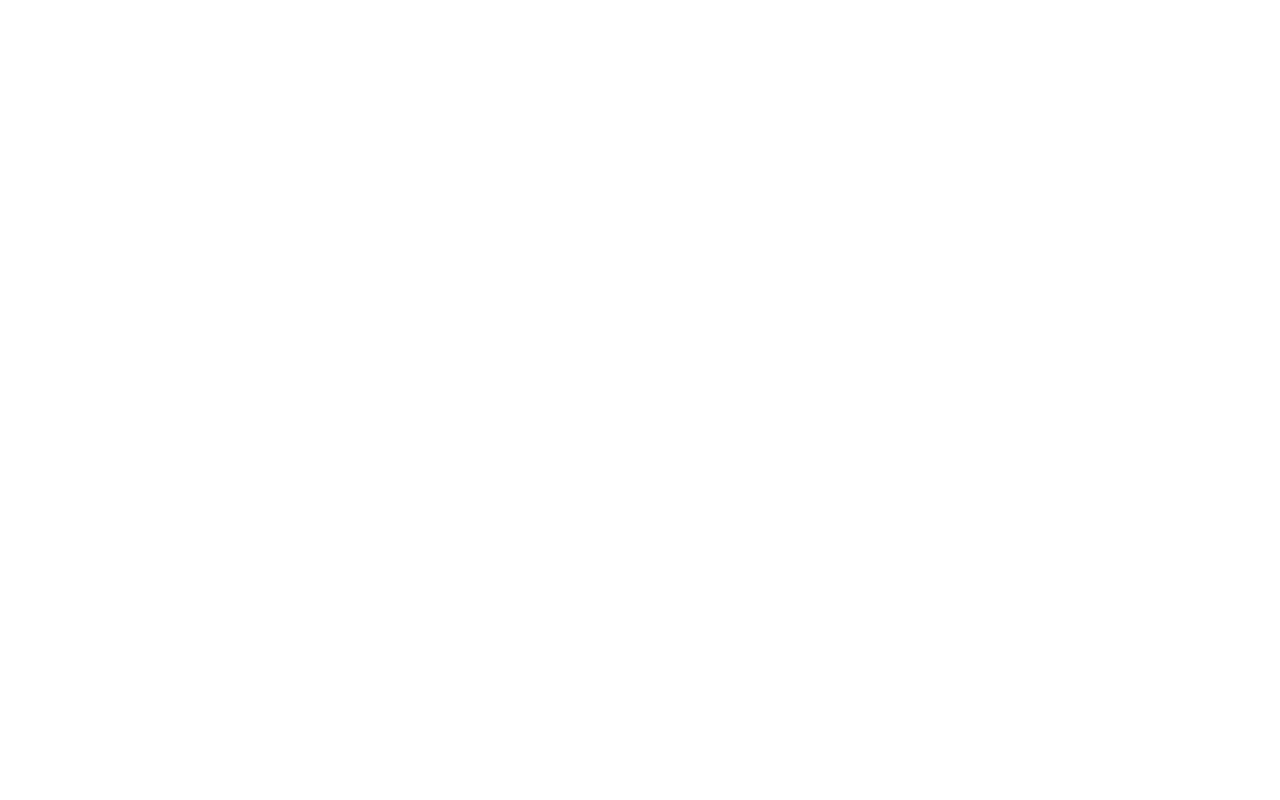
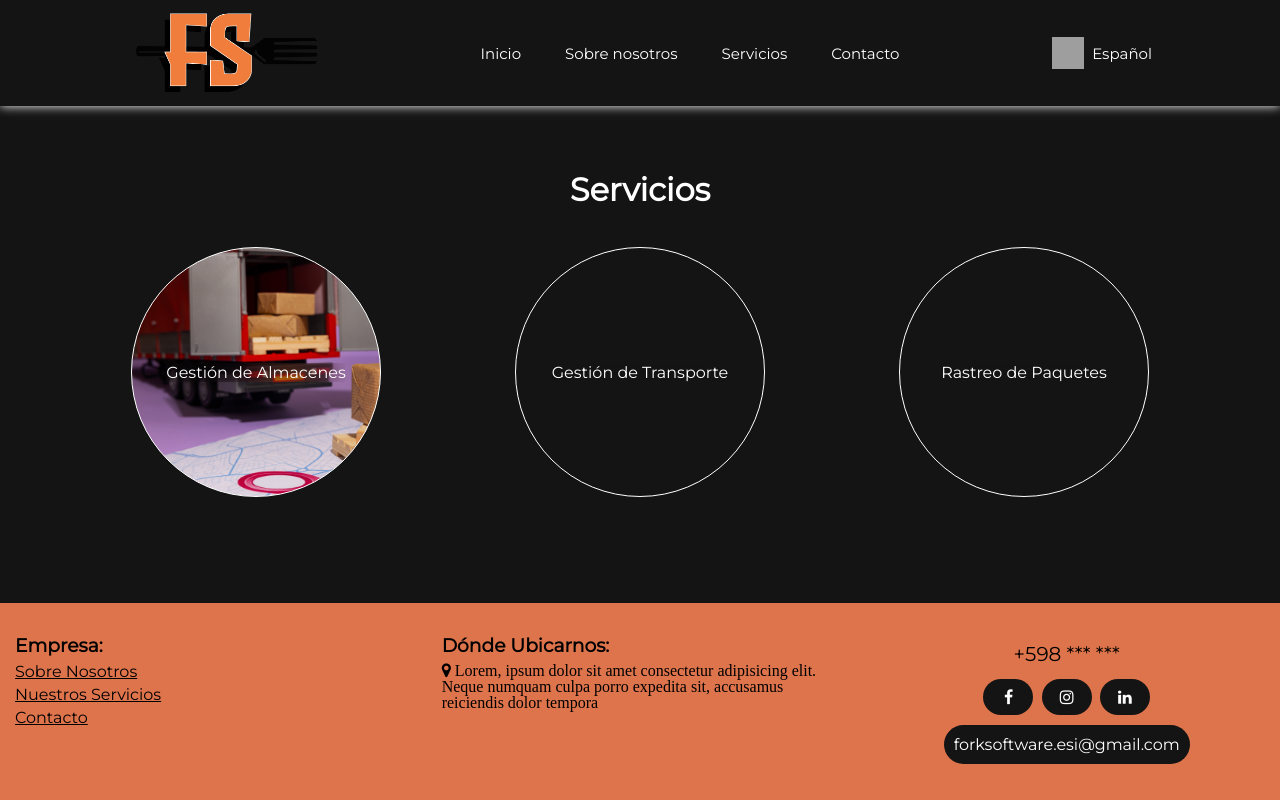
Before and after one commit to SantiagoFerrrao/Pagina-Web, a plain HTML site: page html/servicios.html in a window 1280 px wide. Drawn offline with Linux system fonts and the light colour scheme; grey boxes are pictures that could not be loaded.

Commit message:
Empezamos con la pagina de servicios

```diff
--- /dev/null
+++ b/css/servicios.css
@@ -0,0 +1,268 @@
+*{
+    margin: 0;
+    padding: 0;
+    box-sizing: border-box;
+    font-family: 'Montserrat', sans-serif;
+}
+
+body{
+    background-color: #141414;
+    position: relative;
+    /*padding-bottom: 10em;*/
+    min-height: 100vh;
+}
+
+header{
+    width: 100%;
+    position: static;
+    /*
+    justify-content: space-between;
+    align-items: center;
+    */
+    padding: 1px 10%;
+    background-color: #141414;
+    box-shadow: 0 0 10px #FFFFFF;
+    /*background-color: #de744c;*/
+}
+
+.logo{
+    width: 200px;
+    height: 100px;
+    cursor: pointer;
+}
+
+.menu-idioma{
+    position: relative;
+}
+
+.menu-idioma ul{
+    background-color: #141414;
+    border: 1px solid rgba(255, 255, 255, 0.49);
+    display: none;
+    position: absolute;
+}
+
+.menu-idioma ul li{
+    list-style: none;
+    display: flex;
+    justify-content: space-between;
+}
+
+.menu-idioma ul li a{
+    width: 125px;
+    display: block;
+    padding: 5px 10px;
+}
+
+.menu-idioma ul li a::before{
+    content: '';
+    display: inline-block;
+    width: 32px;
+    height: 32px;
+    margin-right: 7px;
+    vertical-align: middle;
+}
+
+.us::before{
+    background-image: url(https://flagsapi.com/US/flat/32.png);
+}
+
+.es::before{
+    background-image: url(https://flagsapi.com/ES/flat/32.png);
+}
+
+.menu-idioma:hover ul{
+    display: block;
+}
+
+.menu-idioma a:hover{
+    text-decoration: underline;
+}
+
+.seleccionar_idioma{
+    cursor: pointer;
+    display: flex;
+    justify-content: space-between;
+    align-items: center;
+    color: white;
+    width: 100px;
+}
+
+.seleccionar_idioma::before{
+    content: '';
+    display: block;
+    width: 32px;
+    height: 32px;
+    background-image: url(https://flagsapi.com/ES/flat/32.png);
+}
+
+
+nav{
+    display: flex;
+    margin: 0 auto;
+    font-size: 15px;
+    justify-content: space-between;
+    align-items: center;
+}
+
+li, a, button{
+    text-decoration: none;
+    color: #FFFFFF;
+}
+
+.nav_links{
+    list-style: none;
+}
+
+.nav_links li{
+    display: inline-block;
+    padding: 0px 20px;
+}
+
+.nav_links li a{
+    transition: all 0.7s ease 0s;
+}
+
+.nav_links a:hover{
+    transition: all 0.7s ease 0s;
+    font-size: 18px;
+    color: #0088ae;
+}
+
+/*-------------------------------------------------------------------------*/
+
+.servicios{
+    text-align: center;
+    padding: 5% 0;
+}
+
+ul.nav_servicios{
+    display: flex;
+    padding: 0 5%;
+}
+
+li.a{
+    display: flex;
+    justify-content: center;
+    align-items: center;
+    list-style: none;
+    width: 250px;
+    height: 250px;
+    margin: auto;
+    border: 1px solid white;
+    border-radius: 50%;
+    text-align: center;
+}
+
+.ges_almacenes{
+    background-image: url(/img/camion-caja-mapa.jpg);
+    background-repeat: no-repeat;
+    background-size: cover;
+}
+
+.texto-li{
+    backdrop-filter: blur(10px);
+}
+/*-------------------------------------------------------------------------*/
+
+footer{
+    bottom: 0;
+    width: 100%;
+    padding: 1em 0;
+    position: absolute;
+    background-color: #DE744C;
+}
+
+.container-footer{
+    display: flex;
+    justify-content: space-evenly;
+    flex-wrap: wrap;
+}
+
+.espacio{
+    flex: 1;
+    margin: 15px;
+}
+
+.empresa li{
+    margin: 4px 0px;
+}
+
+.empresa a{
+    color: black;
+    text-decoration: underline;
+}
+
+.empresa a:hover{
+    color: #0c6eb4;
+}
+
+.empresa-container{
+    list-style: none;
+}
+
+.empresa-container .empresa{
+    list-style: none;
+}
+
+h3{
+    margin-bottom: 5px;
+}
+
+.container-redes{
+    width: 100%;
+    height: 100%;
+    display: flex;
+    justify-content: center;
+    align-items: center;
+    color: white;
+}
+
+.container-redes ul li{
+    list-style: none;
+}
+
+.red, .email{
+    padding: 10px;
+    width: 50px;
+    border-radius: 50px;
+    text-align: center;
+    text-decoration: none;
+    margin: 5px 2px;
+    background-color: #141414;
+}
+
+.email{
+    width: 100%;
+}
+
+.numero{
+    text-align: center;
+    padding: 3px;
+    color: black;
+    font-size: 20px;
+}
+
+.redes{
+    display: flex;
+    align-items: center;
+    flex-direction: column;
+}
+
+.numero, .email{
+    margin: 5px 0;
+}
+
+.ubicacion{
+    display: flex;
+    align-items: center;
+}
+
+.fa-map-marler{
+    font-size: 30px;
+    text-decoration: none;
+}
+
+.red:hover {
+    opacity: 0.7;
+}
--- a/html/servicios.html
+++ b/html/servicios.html
@@ -3,9 +3,83 @@
 <head>
     <meta charset="UTF-8">
     <meta name="viewport" content="width=device-width, initial-scale=1.0">
+    <link rel="stylesheet" href="/css/servicios.css">
     <title>Servicios</title>
+    <link rel="stylesheet" href="https://cdnjs.cloudflare.com/ajax/libs/font-awesome/4.7.0/css/font-awesome.min.css">
+    <link rel="preconnect" href="https://fonts.googleapis.com%22%3E/">
+    <link rel="preconnect" href="https://fonts.gstatic.com/" crossorigin>
+    <link href="https://fonts.googleapis.com/css2?family=Montserrat&display=swap" rel="stylesheet">
 </head>
 <body>
+    <header>
+        <nav>
+            <div class="container_logo">
+                <img class="logo" src="/img/LOGO.png" alt="logo">
+            </div>
+            <div class="algo">
+                <ul class="nav_links">
+                    <li><a href="/index.html">Inicio</a></li>
+                    <li><a href="#sobre_nosotros" >Sobre nosotros</a></li>
+                    <li><a href="/html/servicios.html">Servicios</a></li>
+                    <li><a href="#contacto">Contacto</a></li>
+                </ul>
+            </div>
+            <div class="menu-idioma">
+                <div class="seleccionar_idioma">
+                    <p class="idioma">Español</p>
+                </div>
+                <ul>
+                    <li>
+                        <a href="#" class="us"><p class="idioma">English</p></a>
+                    </li>
+                    <li>
+                        <a href="#" class="es"><p class="idioma">Español</p></a>
+                    </li>
+                </ul>
+            </div>
+        </nav>
+    </header>
 
+    <div class="servicios">
+        <h1 style="color: white;">Servicios</h1> <br><br>
+        <ul class="nav_servicios">
+            <li class="a ges_almacenes"><p class="texto-li">Gestión de Almacenes</p></li>
+            <li class="a ges_transporte"><p class="texto-li">Gestión de Transporte</p></li>
+            <li class="a ras_paquetes"><p class="texto-li">Rastreo de Paquetes</p></li>
+        </ul>
+    </div>
+
+    <footer>
+        <div class="container-footer">
+            <div class="empresa-container espacio">
+                <h3>Empresa:</h3>
+                <ul class="empresa">
+                    <li><a href="#sobre_nosotros">Sobre Nosotros</a></li>
+                    <li><a href="#">Nuestros Servicios</a></li>
+                    <li><a href="#contacto">Contacto</a></li>
+                </ul>
+            </div>
+            <div class="espacio">
+                <h3>Dónde Ubicarnos:</h3>
+                <div class="ubicacion">
+                    <i class="fa fa-map-marker"> Lorem, ipsum dolor sit amet consectetur adipisicing
+                        elit. Neque numquam culpa porro expedita sit, accusamus reiciendis dolor tempora</i>
+                </div>
+            </div>
+            <div id="contacto" class="contacto espacio">
+                <div class="container-redes">
+                    <ul class="redes">
+                        <li class="numero">+598 *** ***</li>
+                        <li>
+                            <a href="https://www.facebook.com/" target="_blank"><i class="red fa fa-facebook-f"></i></a>
+                            <a href="https://www.instagram.com/" target="_blank"><i class="red fa fa-instagram"></i></a>
+                            <a href="https://uy.linkedin.com/" target="_blank"><i class="red fa fa-linkedin"></i></a><br>
+                        </li>
+                        <li class="email"> forksoftware.esi@gmail.com</li>
+                    </ul>
+                </div>
+            </div>
+        </div>
+    </footer>
 </body>
 </html>
```
